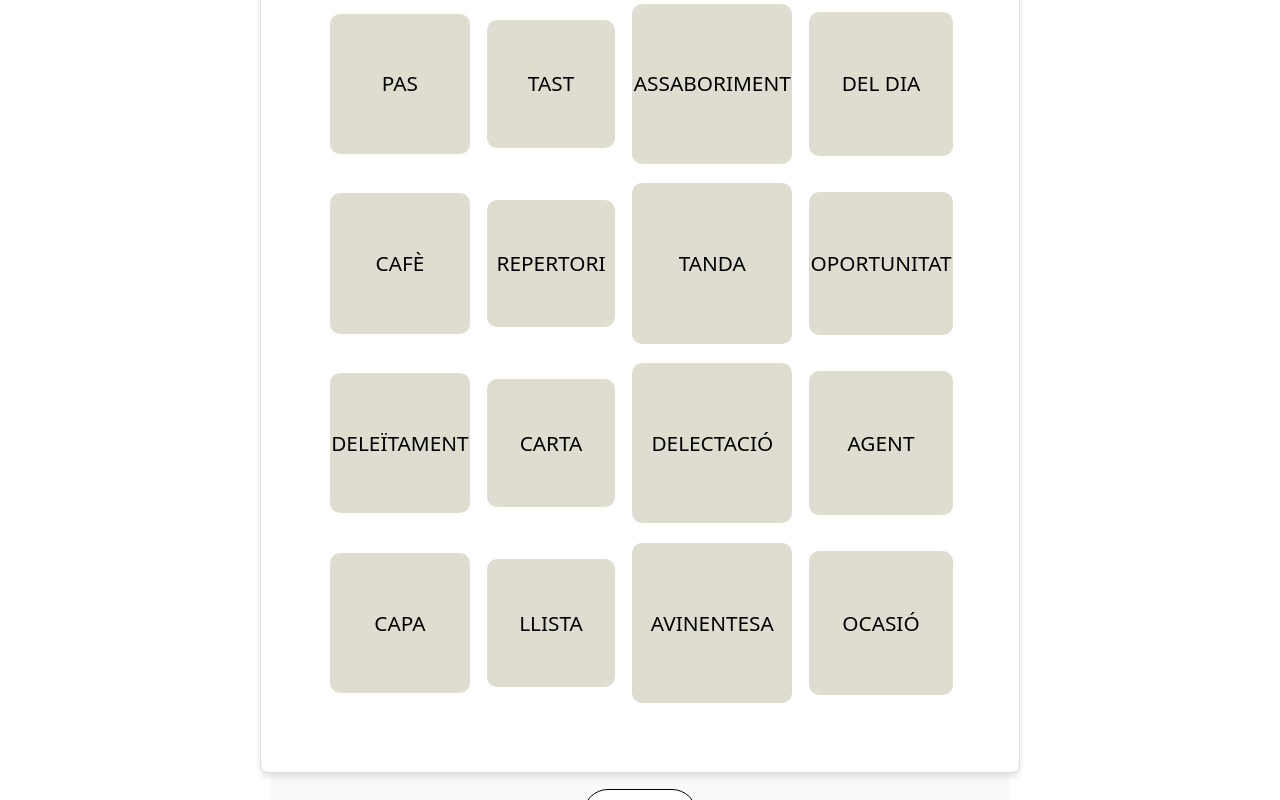
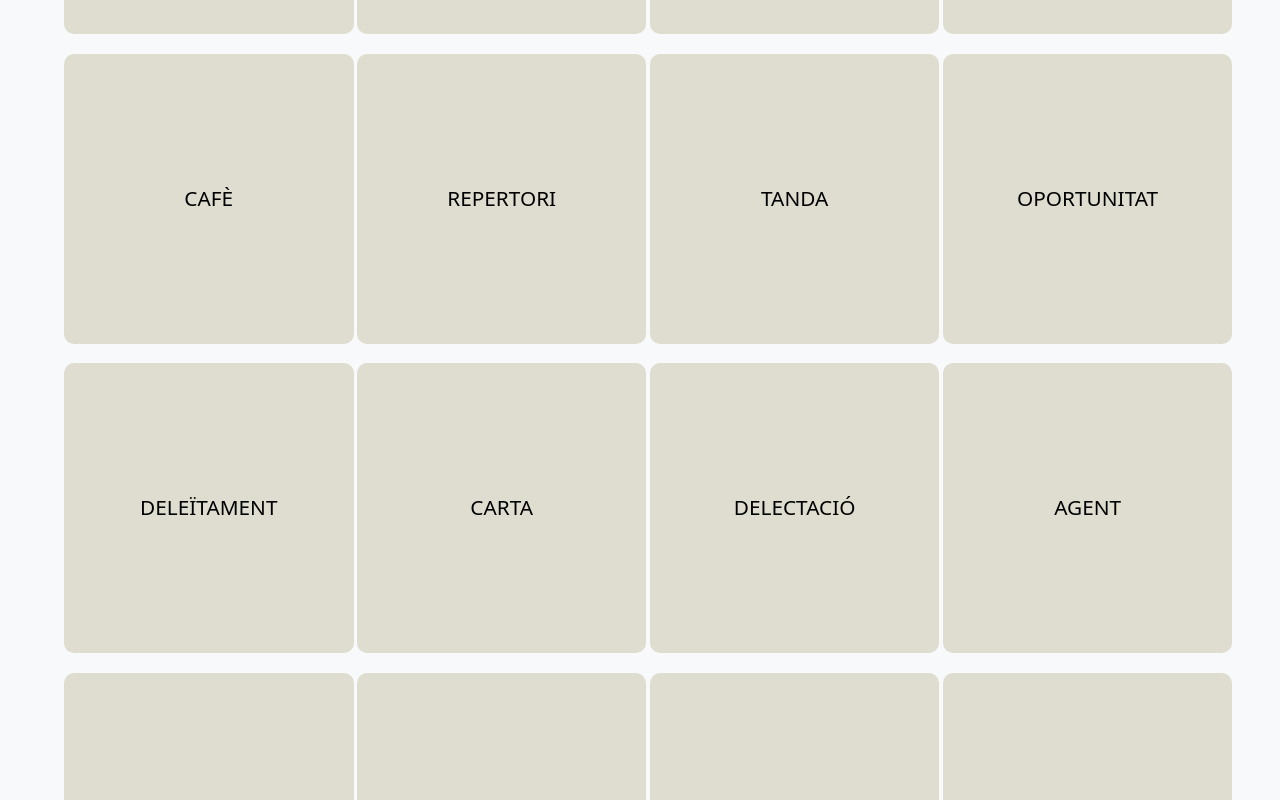
Before and after one commit to nmayol/connections, a React (Vite) app: page / in a window 1280 px wide. Shown: the top 800 px of the page. Built offline with nearby package versions, Linux system fonts and the light colour scheme.

Commit message:
millorar aspecte

```diff
--- a/src/App.css
+++ b/src/App.css
@@ -52,7 +52,7 @@ body {
   align-items: center;
   justify-content: center;
   height: 100vh;
-  padding: 24px;
+  width: 100vw;
   box-sizing: border-box;
 }
 
@@ -66,13 +66,9 @@ body {
 
 .grid {
   display: grid;
-  grid-template-columns: repeat(4, 1fr); /* Fixed 4x4 grid */
+  grid-template-columns: repeat(4, minmax(0,4fr)); /* Fixed 4x4 grid */
   gap: calc(7px + 1vw); /* Responsive gap */
-  background: white;
-  padding: 10%;
   border-radius: 8px;
-  box-shadow: 0px 4px 6px rgba(0, 0, 0, 0.1);
-  border: 1px solid #ddd;
   align-items: center;
   justify-content: center;
   width: 90%; /* Ensure the grid fits within the container */
@@ -80,9 +76,9 @@ body {
 
 .word-card {
   cursor: pointer;
-  padding: 6%; /* Adjusted padding */
+  padding: 8%; /* Adjusted padding */
   border-radius: 10px;
-  width: 90%; /* Ensure the card fits within the grid */
+  width: 90%; /* Make the card fill the grid cell */
   text-align: center;
   color: #000; /* Set text color to black */
   font-size: calc(8px + 1vw); /* Responsive font size */
@@ -95,6 +91,7 @@ body {
   align-items: center;
   display: flex;
   justify-content: center;
+  overflow: visible;
 }
 
 .word-card.selected {
```
